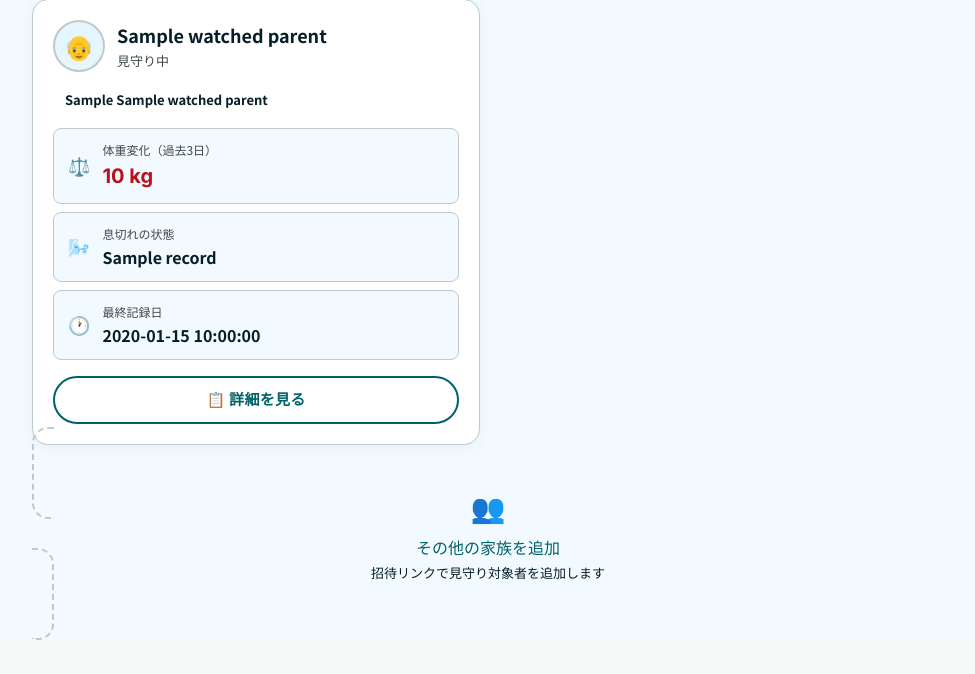
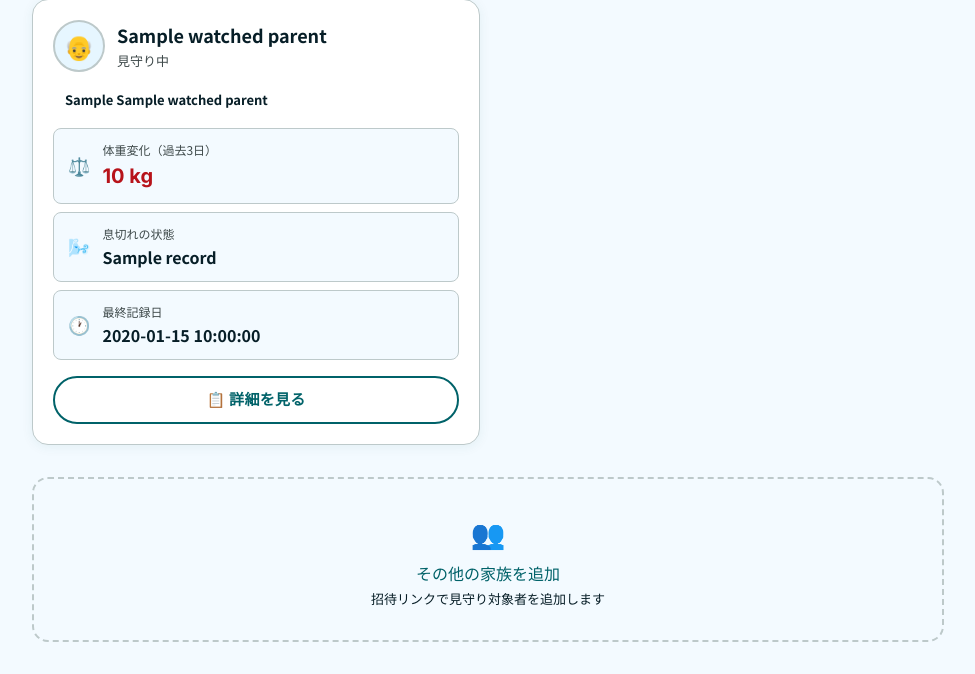
Before and after one commit to yush02084/Heart-Failure-Monitoring-App, a Flask app: template app/templates/watcher/dashboard.html in a window 1280 px wide. Shown: the part 187-861 px from the top of the page, without its empty margins (152-1127 px from the left). Before the commit the page ends 827 px from the top, so only its background shows below. Run offline with Flask 3, Linux system fonts and the light colour scheme; the template is opened without the code that fills it: most values are stand-ins (such as "Sample title", 1, 10 or a date in 2020).

Commit message:
fix: 「その他の家族を追加」カードをグリッド内に移動し全幅表示
- dashboard.html: w-add-cardをw-cards-grid内に移動
- watcher.css: デスクトップでgrid-column: span 2で全幅

Co-Authored-By: Claude Sonnet 4.6 <noreply@anthropic.com>

```diff
--- a/app/static/css/watcher.css
+++ b/app/static/css/watcher.css
@@ -517,6 +517,7 @@ a { color: inherit; text-decoration: none; }
     grid-template-columns: repeat(2, 1fr);
     gap: 16px;
   }
+  .w-add-card { grid-column: span 2; }
 
   /* 詳細: 電話ボタンは固定せずコンテンツ内に収める */
   .w-call-fixed {
--- a/app/templates/watcher/dashboard.html
+++ b/app/templates/watcher/dashboard.html
@@ -82,13 +82,13 @@
     {% else %}
     <p class="w-empty-state">見守り対象はまだいません。</p>
     {% endfor %}
+
+    <a href="{{ url_for('watcher.join') }}" class="w-add-card" aria-label="その他の家族を追加">
+      <div class="w-add-card__icon">👥</div>
+      <div class="w-add-card__label">その他の家族を追加</div>
+      <div class="w-add-card__sub">招待リンクで見守り対象者を追加します</div>
+    </a>
   </div>
-
-  <a href="{{ url_for('watcher.join') }}" class="w-add-card" aria-label="その他の家族を追加">
-    <div class="w-add-card__icon">👥</div>
-    <div class="w-add-card__label">その他の家族を追加</div>
-    <div class="w-add-card__sub">招待リンクで見守り対象者を追加します</div>
-  </a>
 </main>
 
 <nav class="w-bottom-nav">
```
